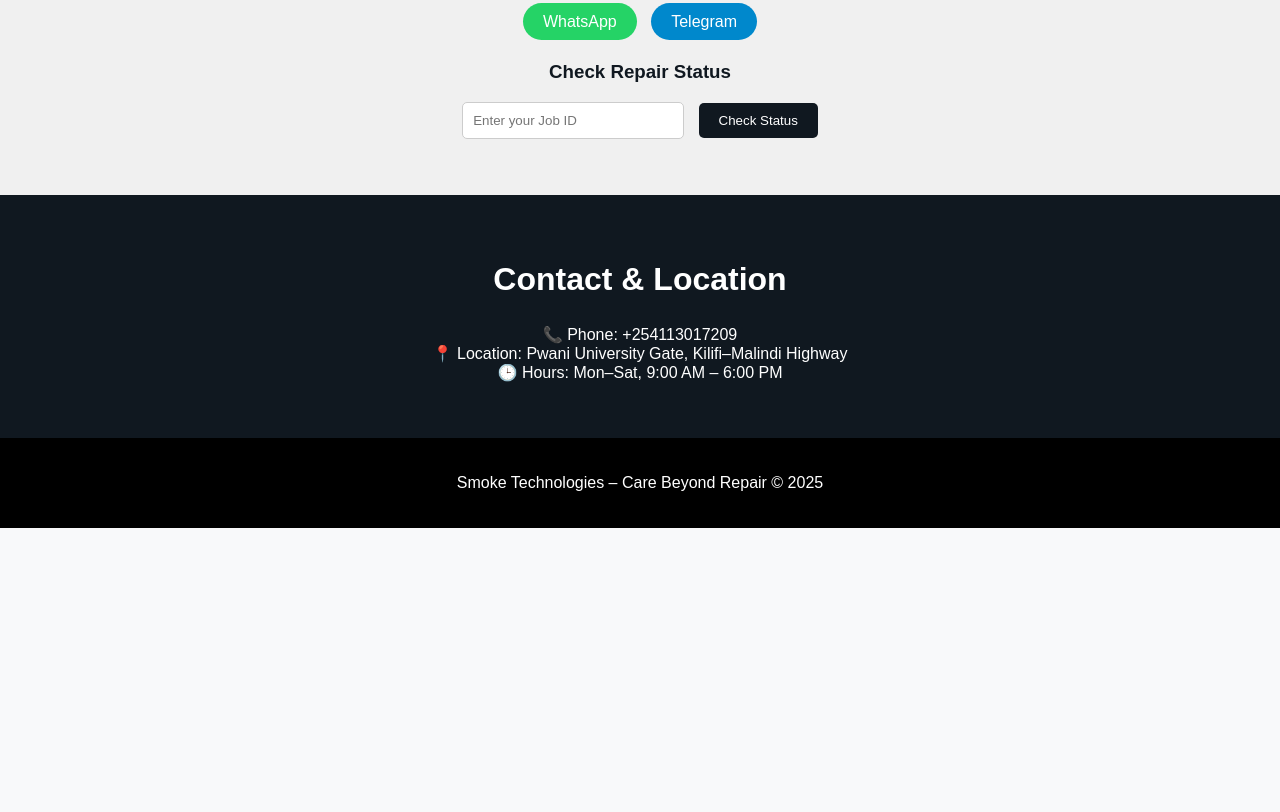
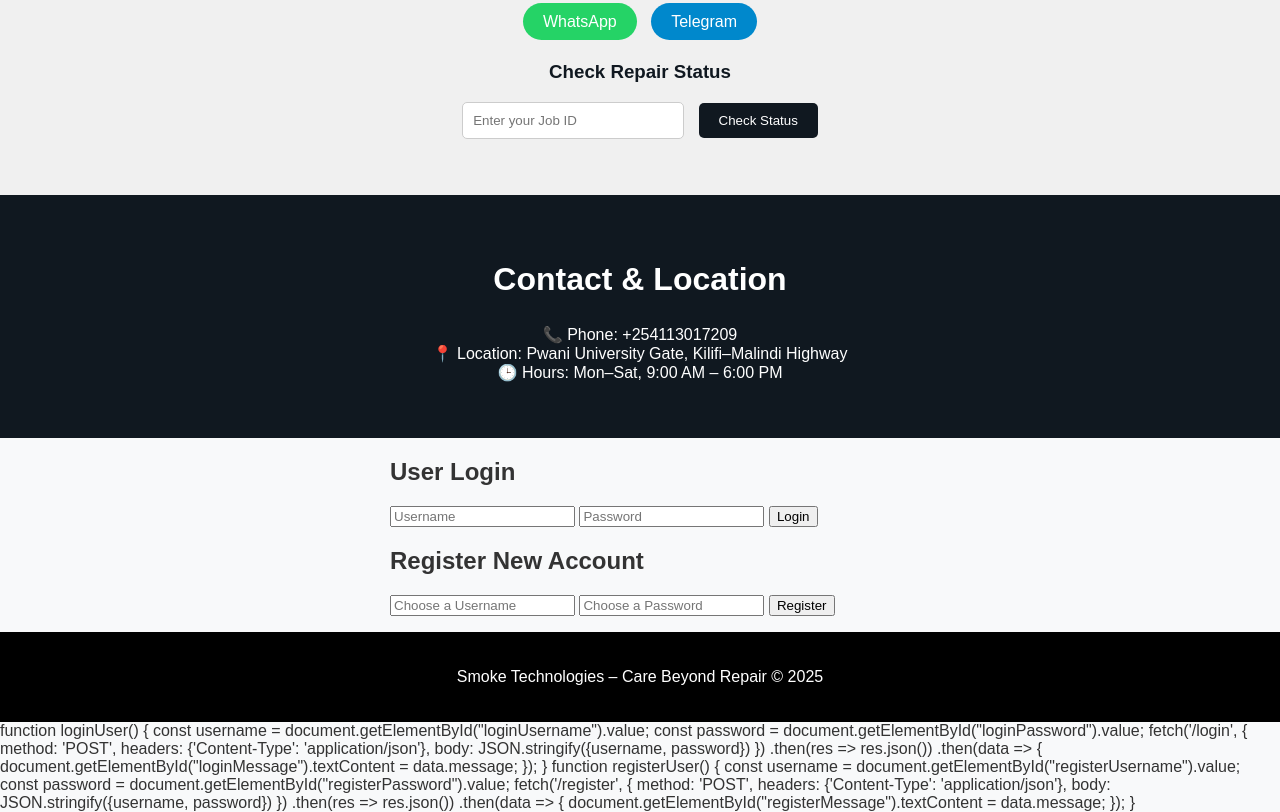
Before and after one commit to smoke25450/smoketechnologies-website, a plain HTML site: page index.html in a window 1280 px wide. Shown: the part 1340-2152 px from the top of the page. Before the commit the page ends 1868 px from the top, so only its background shows below. Drawn offline with Linux system fonts and the light colour scheme.

Commit message:
Update index.html

```diff
--- a/index.html
+++ b/index.html
@@ -91,6 +91,22 @@
      📍 Location: Pwani University Gate, Kilifi–Malindi Highway<br>
      🕒 Hours: Mon–Sat, 9:00 AM – 6:00 PM</p>
 </section>
+  <div class="container upload-form" style="max-width: 500px; margin: 0 auto;">
+  <h2>User Login</h2>
+  <input type="text" id="loginUsername" placeholder="Username">
+  <input type="password" id="loginPassword" placeholder="Password">
+  <button onclick="loginUser()">Login</button>
+  <p id="loginMessage"></p>
+</div>
+
+<div class="container upload-form" style="max-width: 500px; margin: 0 auto;">
+  <h2>Register New Account</h2>
+  <input type="text" id="registerUsername" placeholder="Choose a Username">
+  <input type="password" id="registerPassword" placeholder="Choose a Password">
+  <button onclick="registerUser()">Register</button>
+  <p id="registerMessage"></p>
+</div>
+
 
 <footer style="background:#000; color:white; text-align:center; padding:20px;">
   <p>Smoke Technologies – Care Beyond Repair © 2025</p>
@@ -200,6 +216,35 @@
     document.getElementById('statusResult').textContent = result;
   });
 </script>
+function loginUser() {
+  const username = document.getElementById("loginUsername").value;
+  const password = document.getElementById("loginPassword").value;
+
+  fetch('/login', {
+    method: 'POST',
+    headers: {'Content-Type': 'application/json'},
+    body: JSON.stringify({username, password})
+  })
+  .then(res => res.json())
+  .then(data => {
+    document.getElementById("loginMessage").textContent = data.message;
+  });
+}
+
+function registerUser() {
+  const username = document.getElementById("registerUsername").value;
+  const password = document.getElementById("registerPassword").value;
+
+  fetch('/register', {
+    method: 'POST',
+    headers: {'Content-Type': 'application/json'},
+    body: JSON.stringify({username, password})
+  })
+  .then(res => res.json())
+  .then(data => {
+    document.getElementById("registerMessage").textContent = data.message;
+  });
+}
 
 </body>
 </html>
```
